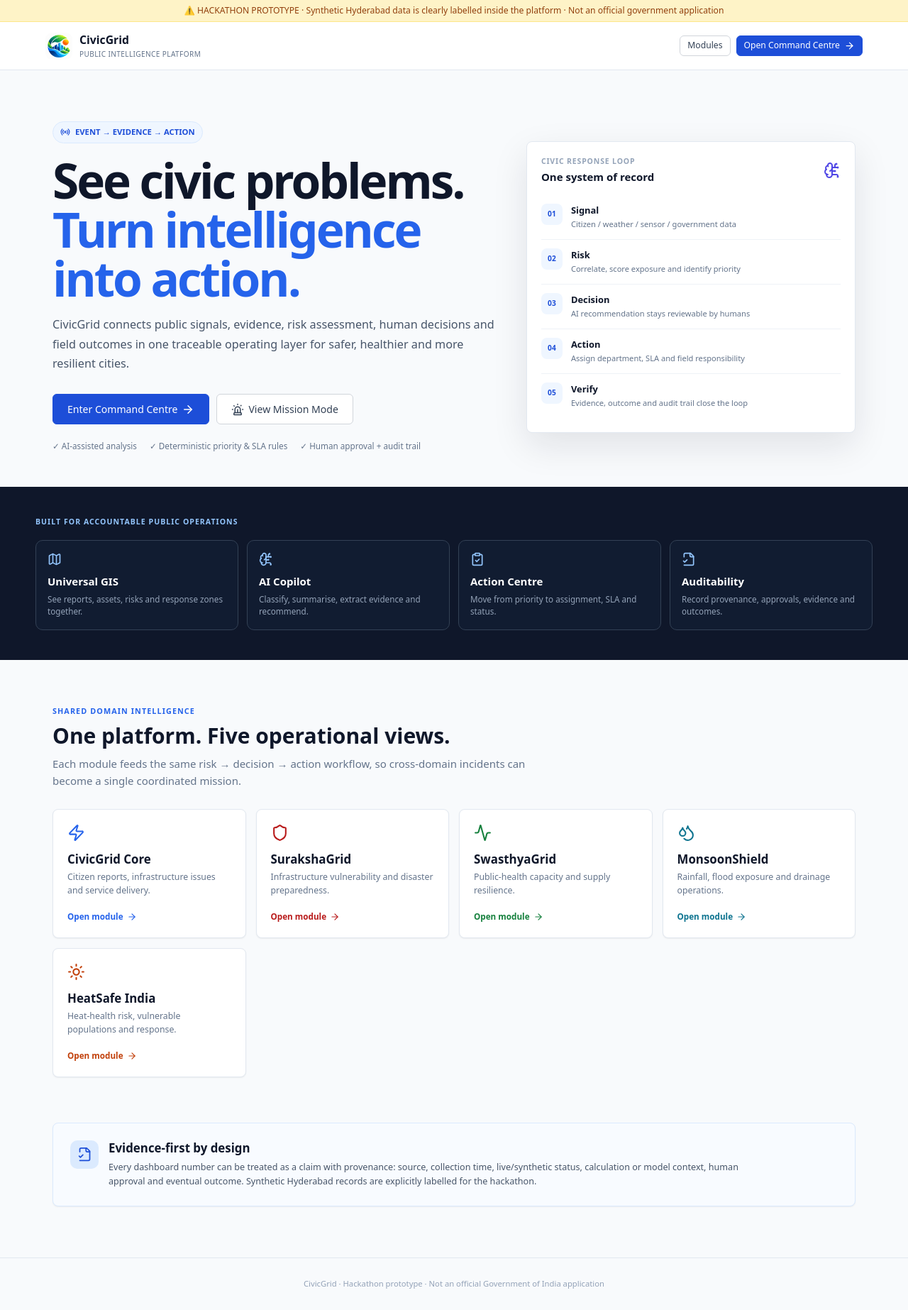
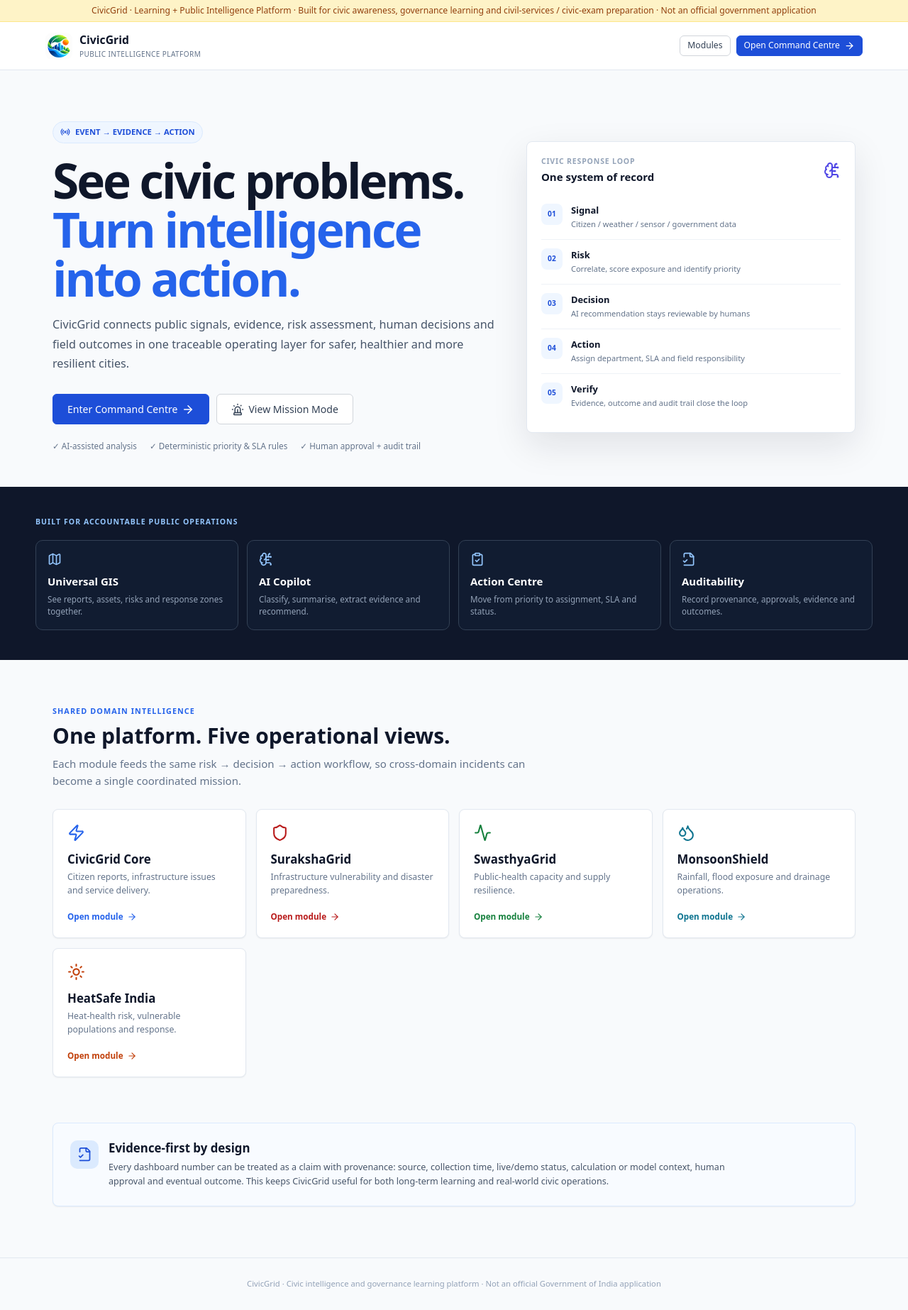
Before and after one commit to nsd999/CivicGrid, a Next.js app: page / in a window 1280 px wide. Shown: the whole page at 71% size. Built offline with nearby package versions, Linux system fonts and the light colour scheme.

Commit message:
fix: position CivicGrid as a long-term learning and civic intelligence platform

```diff
--- a/src/app/page.tsx
+++ b/src/app/page.tsx
@@ -35,7 +35,7 @@
   return (
     <div style={{ minHeight: "100vh", background: "#f8fafc", color: "#0f172a", fontFamily: "system-ui, sans-serif" }}>
       <div className="demo-banner">
-        ⚠️ HACKATHON PROTOTYPE · Synthetic Hyderabad data is clearly labelled inside the platform · Not an official government application
+        CivicGrid · Learning + Public Intelligence Platform · Built for civic awareness, governance learning and civil-services / civic-exam preparation · Not an official government application
       </div>
 
       <nav style={{
@@ -155,7 +155,7 @@
               <div>
                 <h3 style={{ margin: 0 }}>Evidence-first by design</h3>
                 <p style={{ margin: "7px 0 0", fontSize: ".84rem", color: "#475569", maxWidth: 900 }}>
-                  Every dashboard number can be treated as a claim with provenance: source, collection time, live/synthetic status, calculation or model context, human approval and eventual outcome. Synthetic Hyderabad records are explicitly labelled for the hackathon.
+                  Every dashboard number can be treated as a claim with provenance: source, collection time, live/demo status, calculation or model context, human approval and eventual outcome. This keeps CivicGrid useful for both long-term learning and real-world civic operations.
                 </p>
               </div>
             </div>
@@ -164,7 +164,7 @@
       </main>
 
       <footer style={{ padding: "28px 24px", borderTop: "1px solid #e2e8f0", textAlign: "center", color: "#94a3b8", fontSize: ".75rem" }}>
-        CivicGrid · Hackathon prototype · Not an official Government of India application
+        CivicGrid · Civic intelligence and governance learning platform · Not an official Government of India application
       </footer>
     </div>
   );
```
